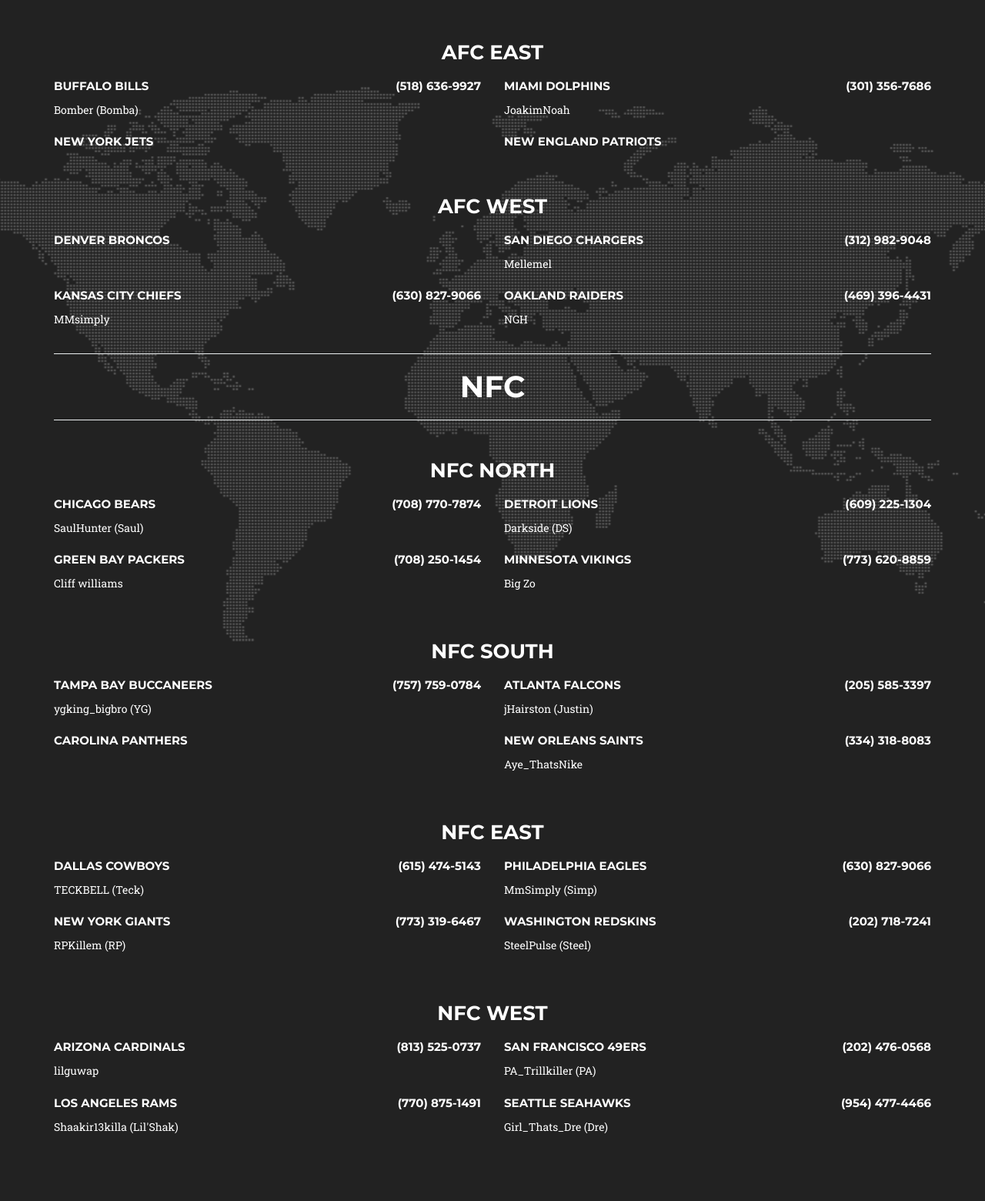
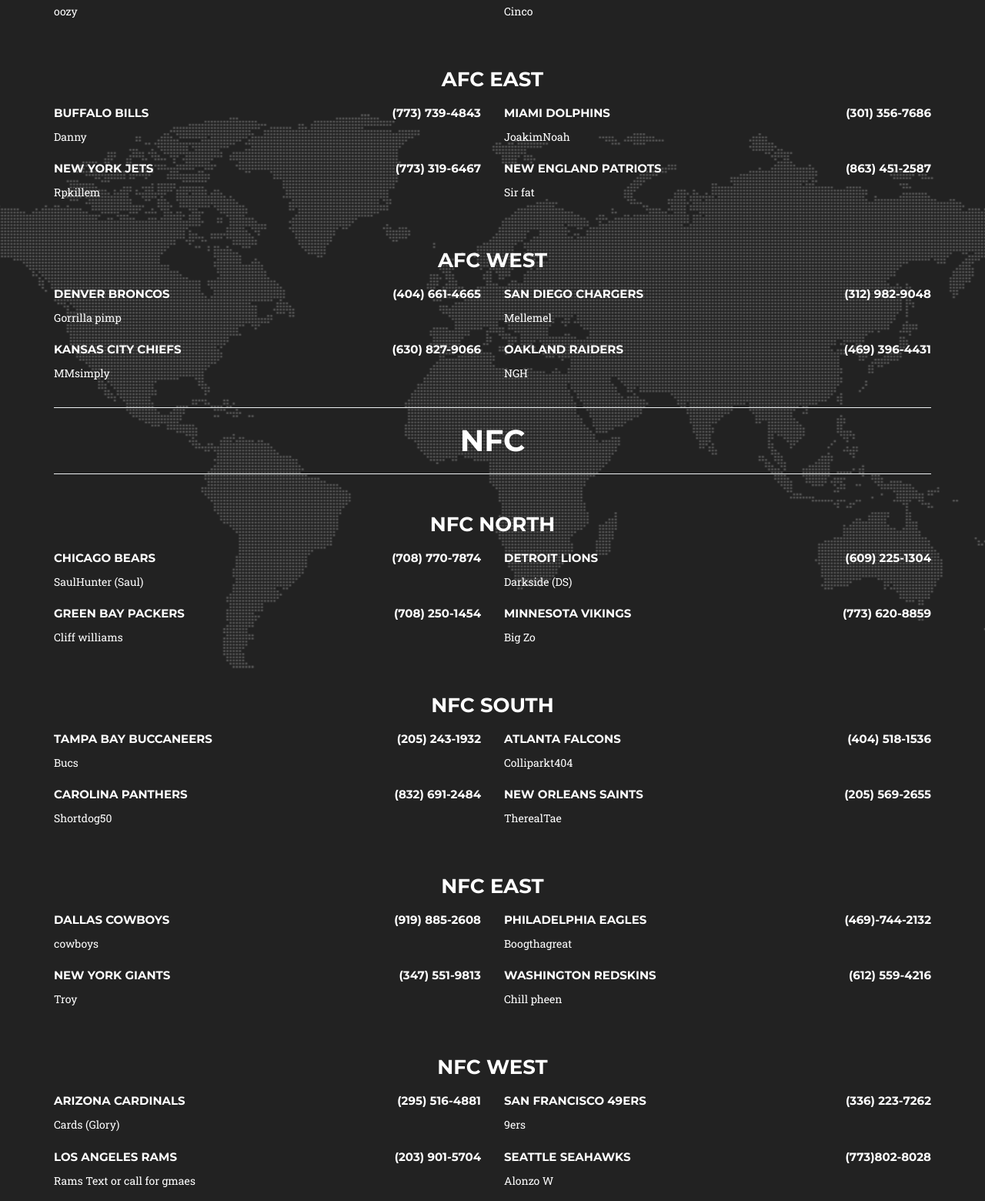
Before and after one commit to GridironKings/GridironKings.github.io, a plain HTML site: page contact/index.html in a window 1280 px wide. Shown: the part 946-2506 px from the top of the page at 77% size. Drawn offline with Linux system fonts and the light colour scheme; a web font is replaced by a local one.

Commit message:
changes to contact page

```diff
--- a/contact/index.html
+++ b/contact/index.html
@@ -183,10 +183,10 @@
                       <div class="row">
                         <div class="col-xs-6">
                           <h5>Cincinnati Bengals</h5>
-                          <p class=""></p>
+                          <p class="">The Bengals</p>
                         </div>
                         <div class="col-xs-6 text-right">
-                          <h5></h5>
+                          <h5>(707) 743-1480</h5>
                         </div>
                       </div>
                     </div>
@@ -207,10 +207,10 @@
                       <div class="row">
                         <div class="col-xs-6">
                           <h5>Baltimore Ravens</h5>
-                          <p class=""></p>
+                          <p class="">Ravenss</p>
                         </div>
                         <div class="col-xs-6 text-right">
-                          <h5></h5>
+                          <h5>(334)322-4479</h5>
                         </div>
                       </div>
                     </div>
@@ -219,10 +219,10 @@
                       <div class="row">
                         <div class="col-xs-6">
                           <h5>Pittsburgh Steelers</h5>
-                          <p class=""></p>
+                          <p class="">Steelers</p>
                         </div>
                         <div class="col-xs-6 text-right">
-                          <h5></h5>
+                          <h5>(202) 718-7241</h5>
                         </div>
                       </div>
                     </div>
@@ -248,10 +248,10 @@
                       <div class="row">
                         <div class="col-xs-6">
                           <h5>Jacksonville Jaguars</h5>
-                          <p class="">AllSt8_Rocket (AllSt8)</p>
+                          <p class="">jags</p>
                         </div>
                         <div class="col-xs-6 text-right">
-                          <h5>(773) 458-6175</h5>
+                          <h5>(205)-757-7957</h5>
                         </div>
                       </div>
                     </div>
@@ -260,10 +260,10 @@
                       <div class="row">
                         <div class="col-xs-6">
                           <h5>Houston Texans</h5>
-                          <p class="">redmag (Mag)</p>
+                          <p class="">oozy</p>
                         </div>
                         <div class="col-xs-6 text-right">
-                          <h5>(409) 291-3770</h5>
+                          <h5>(773) 949-6529</h5>
                         </div>
                       </div>
                     </div>
@@ -272,10 +272,10 @@
                       <div class="row">
                         <div class="col-xs-6">
                           <h5>Tenessee Titans</h5>
-                          <p class="">Papa_p_TN (P)</p>
+                          <p class="">Cinco</p>
                         </div>
                         <div class="col-xs-6 text-right">
-                          <h5>(615) 605-0034</h5>
+                          <h5>(205) 381-3602</h5>
                         </div>
                       </div>
                     </div>
@@ -289,10 +289,10 @@
                       <div class="row">
                         <div class="col-xs-6">
                           <h5>Buffalo Bills</h5>
-                          <p class="">Bomber (Bomba)</p>
+                          <p class="">Danny</p>
                         </div>
                         <div class="col-xs-6 text-right">
-                          <h5>(518) 636-9927</h5>
+                          <h5>(773) 739-4843</h5>
                         </div>
                       </div>
                     </div>
@@ -313,10 +313,10 @@
                       <div class="row">
                         <div class="col-xs-6">
                           <h5>New York Jets</h5>
-                          <p class=""></p>
+                          <p class="">Rpkillem</p>
                         </div>
                         <div class="col-xs-6 text-right">
-                          <h5></h5>
+                          <h5>(773) 319-6467</h5>
                         </div>
                       </div>
                     </div>
@@ -325,10 +325,10 @@
                       <div class="row">
                         <div class="col-xs-6">
                           <h5>New England Patriots</h5>
-                          <p class=""></p>
+                          <p class="">Sir fat</p>
                         </div>
                         <div class="col-xs-6 text-right">
-                          <h5></h5>
+                          <h5>(863) 451-2587</h5>
                         </div>
                       </div>
                     </div>
@@ -342,10 +342,10 @@
                       <div class="row">
                         <div class="col-xs-6">
                           <h5>Denver Broncos</h5>
-                          <p class=""></p>
+                          <p class="">Gorrilla pimp</p>
                         </div>
                         <div class="col-xs-6 text-right">
-                          <h5></h5>
+                          <h5>(404) 661-4665</h5>
                         </div>
                       </div>
                     </div>
@@ -455,10 +455,10 @@
                       <div class="row">
                         <div class="col-xs-6">
                           <h5>Tampa Bay Buccaneers</h5>
-                          <p class="">ygking_bigbro (YG)</p>
+                          <p class="">Bucs</p>
                         </div>
                         <div class="col-xs-6 text-right">
-                          <h5>(757) 759-0784</h5>
+                          <h5>(205) 243-1932</h5>
                         </div>
                       </div>
                     </div>
@@ -467,10 +467,10 @@
                       <div class="row">
                         <div class="col-xs-6">
                           <h5>Atlanta Falcons</h5>
-                          <p class="">jHairston (Justin)</p>
+                          <p class="">Colliparkt404</p>
                         </div>
                         <div class="col-xs-6 text-right">
-                          <h5>(205) 585-3397</h5>
+                          <h5>(404) 518-1536</h5>
                         </div>
                       </div>
                     </div>
@@ -479,10 +479,10 @@
                       <div class="row">
                         <div class="col-xs-6">
                           <h5>Carolina Panthers</h5>
-                          <p class=""></p>
+                          <p class="">Shortdog50</p>
                         </div>
                         <div class="col-xs-6 text-right">
-                          <h5></h5>
+                          <h5>(832) 691-2484</h5>
                         </div>
                       </div>
                     </div>
@@ -491,10 +491,10 @@
                       <div class="row">
                         <div class="col-xs-6">
                           <h5>New Orleans Saints</h5>
-                          <p class="">Aye_ThatsNike</p>
+                          <p class="">TherealTae</p>
                         </div>
                         <div class="col-xs-6 text-right">
-                          <h5>(334) 318-8083</h5>
+                          <h5>(205) 569-2655</h5>
                         </div>
                       </div>
                     </div>
@@ -508,10 +508,10 @@
                       <div class="row">
                         <div class="col-xs-6">
                           <h5>Dallas Cowboys</h5>
-                          <p class="">TECKBELL (Teck)</p>
+                          <p class="">cowboys</p>
                         </div>
                         <div class="col-xs-6 text-right">
-                          <h5>(615) 474-5143</h5>
+                          <h5>(919) 885-2608</h5>
                         </div>
                       </div>
                     </div>
@@ -520,10 +520,10 @@
                       <div class="row">
                         <div class="col-xs-6">
                           <h5>Philadelphia Eagles</h5>
-                          <p class="">MmSimply (Simp)</p>
+                          <p class="">Boogthagreat</p>
                         </div>
                         <div class="col-xs-6 text-right">
-                          <h5>(630) 827-9066</h5>
+                          <h5>(469)-744-2132</h5>
                         </div>
                       </div>
                     </div>
@@ -532,10 +532,10 @@
                       <div class="row">
                         <div class="col-xs-6">
                           <h5>New York Giants</h5>
-                          <p class="">RPKillem (RP)</p>
+                          <p class="">Troy</p>
                         </div>
                         <div class="col-xs-6 text-right">
-                          <h5>(773) 319-6467</h5>
+                          <h5>(347) 551-9813</h5>
                         </div>
                       </div>
                     </div>
@@ -544,10 +544,10 @@
                       <div class="row">
                         <div class="col-xs-6">
                           <h5>Washington Redskins</h5>
-                          <p class="">SteelPulse (Steel)</p>
+                          <p class="">Chill pheen</p>
                         </div>
                         <div class="col-xs-6 text-right">
-                          <h5>(202) 718-7241</h5>
+                          <h5>(612) 559-4216</h5>
                         </div>
                       </div>
                     </div>
@@ -561,10 +561,10 @@
                       <div class="row">
                         <div class="col-xs-6">
                           <h5>Arizona Cardinals</h5>
-                          <p class="">lilguwap</p>
+                          <p class="">Cards (Glory)</p>
                         </div>
                         <div class="col-xs-6 text-right">
-                          <h5>(813) 525-0737</h5>
+                          <h5>(295) 516-4881</h5>
                         </div>
                       </div>
                     </div>
@@ -573,10 +573,10 @@
                       <div class="row">
                         <div class="col-xs-6">
                           <h5>San Francisco 49ers</h5>
-                          <p class="">PA_Trillkiller (PA)</p>
+                          <p class="">9ers</p>
                         </div>
                         <div class="col-xs-6 text-right">
-                          <h5>(202) 476-0568</h5>
+                          <h5>(336) 223-7262</h5>
                         </div>
                       </div>
                     </div>
@@ -585,10 +585,10 @@
                       <div class="row">
                         <div class="col-xs-6">
                           <h5>Los Angeles Rams</h5>
-                          <p class="">Shaakir13killa (Lil'Shak)</p>
+                          <p class="">Rams Text or call for gmaes</p>
                         </div>
                         <div class="col-xs-6 text-right">
-                          <h5>(770) 875-1491</h5>
+                          <h5>(203) 901-5704</h5>
                         </div>
                       </div>
                     </div>
@@ -597,10 +597,10 @@
                       <div class="row">
                         <div class="col-xs-6">
                           <h5>Seattle Seahawks</h5>
-                          <p class="">Girl_Thats_Dre (Dre)</p>
+                          <p class="">Alonzo W</p>
                         </div>
                         <div class="col-xs-6 text-right">
-                          <h5>(954) 477-4466</h5>
+                          <h5>(773)802-8028</h5>
                         </div>
                       </div>
                     </div>
--- a/feed.xml
+++ b/feed.xml
@@ -5,8 +5,8 @@
     <description>Only the best come through the house.</description>
     <link>http://localhost:4000/</link>
     <atom:link href="http://localhost:4000/feed.xml" rel="self" type="application/rss+xml" />
-    <pubDate>Fri, 20 Sep 2019 18:06:58 -0500</pubDate>
-    <lastBuildDate>Fri, 20 Sep 2019 18:06:58 -0500</lastBuildDate>
+    <pubDate>Sat, 21 Sep 2019 10:37:07 -0500</pubDate>
+    <lastBuildDate>Sat, 21 Sep 2019 10:37:07 -0500</lastBuildDate>
     <generator>Jekyll v3.8.5</generator>
 
   </channel>
```
